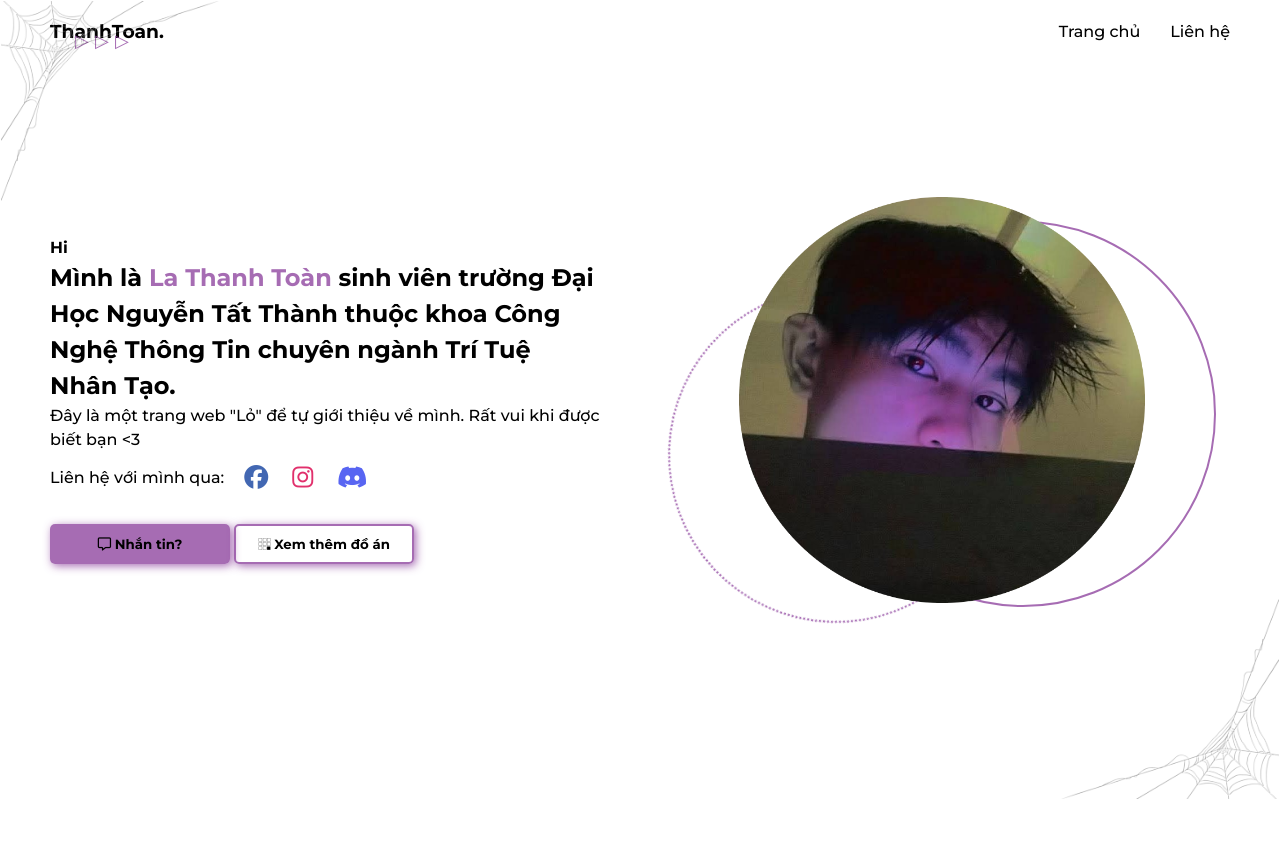
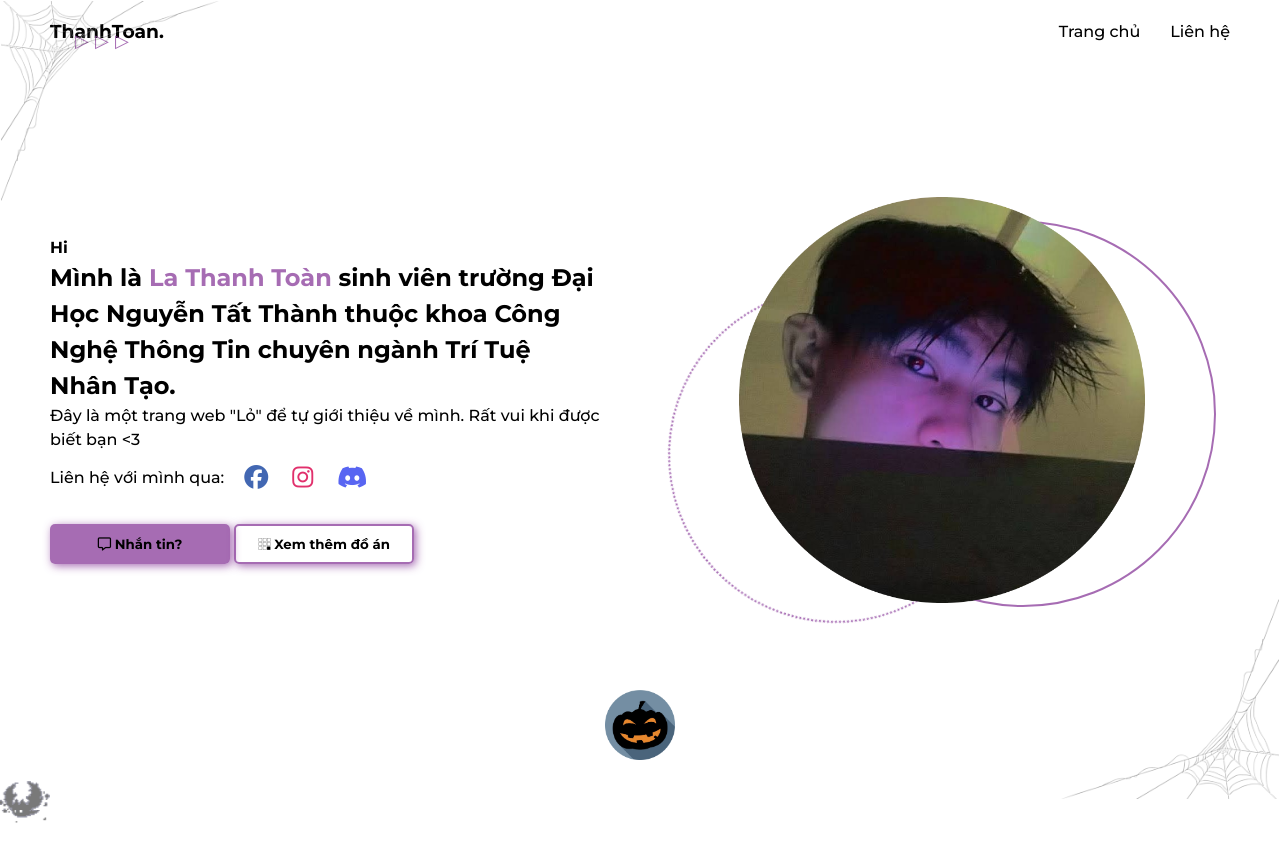
Before and after one commit to LockMan04/welcome, a plain HTML site: page index.html in a window 1280 px wide. After the commit the page ends 840 px from the top, so only its background shows below. Drawn offline with Linux system fonts and the light colour scheme.

Commit message:
Refactor CSS and JavaScript files

```diff
--- a/asset/css/style.css
+++ b/asset/css/style.css
@@ -215,7 +215,6 @@ nav > ul > li > a:hover {
   .contact-area p {
     font-size: 20px !important;
   }
-
 }
 
 /* Responsive Tablet */
@@ -346,7 +345,8 @@ nav > ul > li > a:hover {
   padding: 46px 0 0 5px;
 }
 
-.contact-area, .contact-other {
+.contact-area,
+.contact-other {
   display: flex;
   flex-direction: column;
 }
@@ -375,11 +375,11 @@ nav > ul > li > a:hover {
 }
 
 /* SideBar */
-.sidebar{
+.sidebar {
   padding-top: 65px;
 }
 
-.sidebar{
+.sidebar {
   position: fixed;
   top: 0;
   left: 0;
@@ -464,7 +464,7 @@ nav > ul > li > a:hover {
   right: 20px;
 }
 
-.sidebar .list_name{
+.sidebar .list_name {
   position: absolute;
   bottom: 2px;
   opacity: 0;
@@ -472,7 +472,7 @@ nav > ul > li > a:hover {
   pointer-events: none;
 }
 
-.sidebar.show-sidebar .list_name{
+.sidebar.show-sidebar .list_name {
   opacity: 1;
   pointer-events: auto;
   transition: 1.5s ease-in-out;
@@ -484,13 +484,12 @@ nav > ul > li > a:hover {
 
 .sidebar.show-sidebar ~ #test {
   padding-left: 240px;
-  transition: .5s ease-in-out;
+  transition: 0.5s ease-in-out;
 }
 
 #test {
   padding: 65px 0 0 75px;
-  transition: .5s ease-in-out;
-
+  transition: 0.5s ease-in-out;
 }
 
 /* Extentions */
@@ -500,7 +499,7 @@ nav > ul > li > a:hover {
   max-width: 220px;
   height: 25vh;
   z-index: 1000;
-  background-image: url('/asset/img/spiderweb.png');
+  background-image: url("/asset/img/spiderweb.png");
   background-size: 100% 100%;
   background-position: 0 0;
   background-repeat: no-repeat;
@@ -519,16 +518,8 @@ nav > ul > li > a:hover {
   rotate: 180deg;
 }
 
-.ghost-container {
-  position: relative;
-  transform-origin: 0 0;
-  animation: orbit 10s linear infinite;
-  /* height: 100%; */
-  /* width: 100%; */
-}
-
 .ghost {
-  background-image: url('/asset/img/♣\ pixosprout\ ♣.gif');
+  background-image: url("/asset/img/♣\ pixosprout\ ♣.gif");
   background-size: 100% 100%;
   background-position: 0 0;
   background-repeat: no-repeat;
@@ -536,16 +527,22 @@ nav > ul > li > a:hover {
   height: 70px;
   z-index: 1000;
   position: absolute;
-  /* top: 20px; */
-  /* left: 20px; */
-  animation: orbit 10s linear infinite reverse;
+  pointer-events: none;
+  transition: transform 4s ease-in-out;
+  opacity: 0.6;
 }
 
-@keyframes orbit {
-  from {
-      transform: rotate(0deg);
-  }
-  to {
-      transform: rotate(360deg);
-  }
+.pumpkin {
+  background-image: url("/asset/img/pumpkin.png");
+  background-size: 100% 100%;
+  background-position: 0 0;
+  background-repeat: no-repeat;
+  width: 70px;
+  height: 70px;
+  z-index: 999;
+  cursor: pointer;
+  position: fixed;
+  bottom: 5vh;
+  left: 50%;
+  transform: translateX(-50%);
 }
--- a/asset/js/app.js
+++ b/asset/js/app.js
@@ -53,12 +53,32 @@ contactElement.forEach((element, index) => {
 const ghost = document.querySelector(".ghost");
 
 window.addEventListener("mousemove", function (e) {
-  const posX = e.clientX / 10;
-  const posY = e.clientY / 10;
+  const posX = e.clientX;
+  const posY = e.clientY;
 
   ghost.style.left = posX + "px";
   ghost.style.top = posY + "px";
+});
 
-  console.log(posX, posY);
 
+function getRandomPosition() {
+  const angle = Math.random() * 2 * Math.PI;
+  const radius = Math.random() * 100 + 30;
+  const x = Math.cos(angle) * radius;
+  const y = Math.sin(angle) * radius;
+  return { x, y };
+}
+
+function moveFlyingObject() {
+  const { x, y } = getRandomPosition();
+  ghost.style.transform = `translate(${x}px, ${y}px)`;
+}
+
+setInterval(moveFlyingObject, 2000);
+
+const pumpkin = document.querySelector(".pumpkin");
+
+pumpkin.addEventListener("click", function () {
+  window.alert('🎃 Happy Halloween 🎃');
+  window.alert('Lười làm thêm hiệu ứng quá...');
 });
--- a/index.html
+++ b/index.html
@@ -103,9 +103,11 @@
       <div class="spider_web spider_web__top__left"></div>
       <div class="spider_web spider_web__bottom__right"></div>
       <div class="ghost-container">
-        <div class="ghost"></div>
       </div>
     </div>
+    <div class="ghost"></div>
+    <div class="pumpkin"></div>
+    <div class="trickortreak"></div>
   </body>
   <script
     src="https://kit.fontawesome.com/ef0d708eb7.js"
```
Also changed, not shown: asset/img/pumpkin.png (added), asset/img/trickortreat.png (added).
